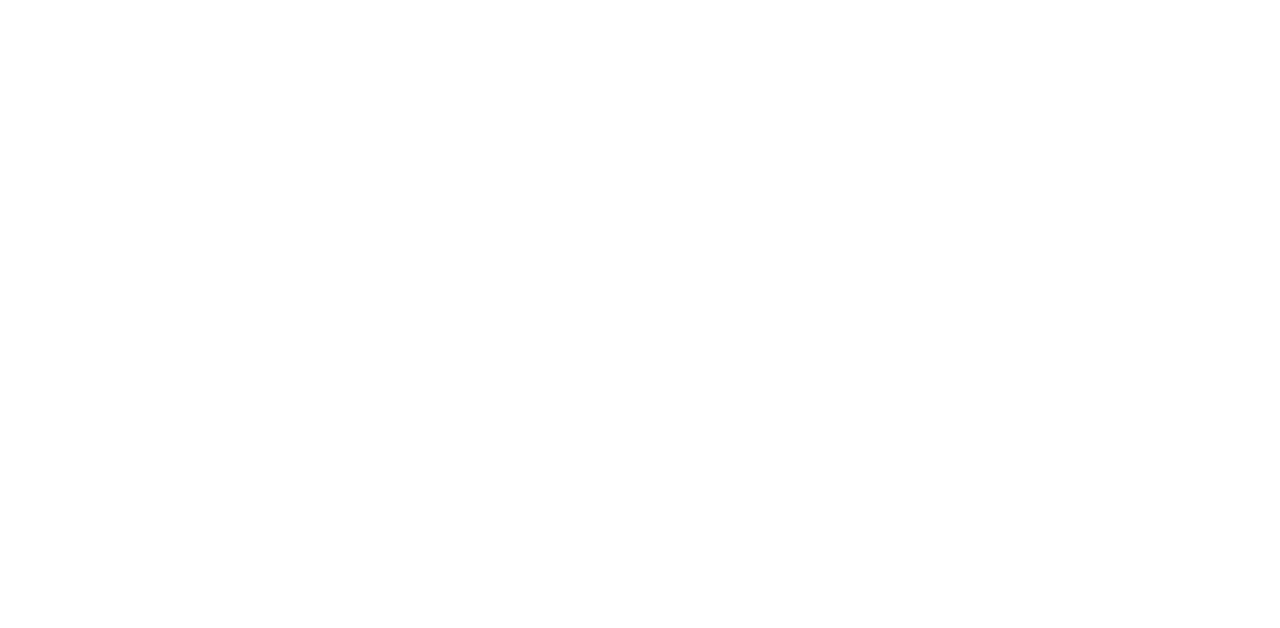
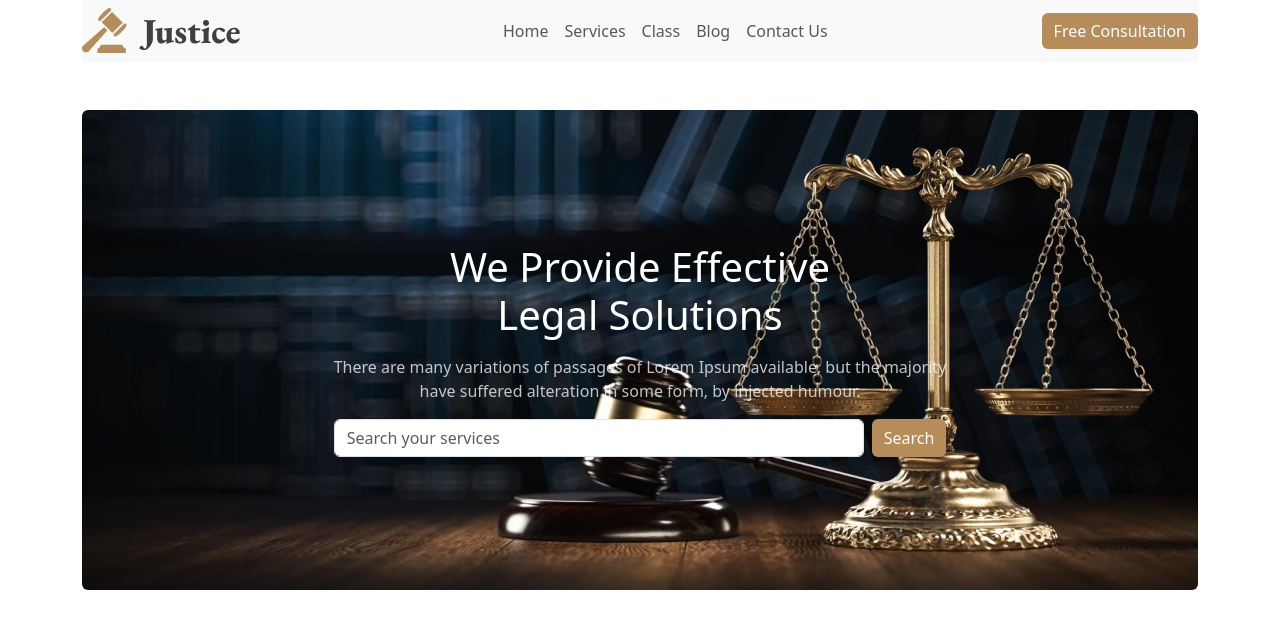
Before and after one commit to Tasfiadisha15/Legal_Solution_Justice, a plain HTML site: page index.html in a window 1280 px wide. Drawn offline with nearby package versions, Linux system fonts and the light colour scheme.

Commit message:
add navbar

```diff
--- a/index.html
+++ b/index.html
@@ -5,11 +5,93 @@
     <meta charset="UTF-8">
     <meta http-equiv="X-UA-Compatible" content="IE=edge">
     <meta name="viewport" content="width=device-width, initial-scale=1.0">
-    <title>Legal Solution For Justice</title>
+    <title>Legal Solutions</title>
+    <!-- Connect Bootstrap -->
+    <link href="https://cdn.jsdelivr.net/npm/bootstrap@5.3.0-alpha1/dist/css/bootstrap.min.css" rel="stylesheet"
+        integrity="sha384-GLhlTQ8iRABdZLl6O3oVMWSktQOp6b7In1Zl3/Jr59b6EGGoI1aFkw7cmDA6j6gD" crossorigin="anonymous">
+    <!-- Connect CSS -->
+    <link rel="stylesheet" href="style.css">
 </head>
+<!-- Body Started -->
 
-<body>
+<body class="container">
+    <!-- Header -->
+    <header>
+        <!-- Navbar -->
+        <nav class="navbar navbar-expand-lg bg-body-tertiary">
+            <img src="images/logo2.png" alt="">
+            <button class="navbar-toggler" type="button" data-bs-toggle="collapse"
+                data-bs-target="#navbarSupportedContent" aria-controls="navbarSupportedContent" aria-expanded="false"
+                aria-label="Toggle navigation">
+                <span class="navbar-toggler-icon"></span>
+            </button>
+            <div class="collapse navbar-collapse align-items-center justify-content-center text-align-center "
+                id="navbarSupportedContent">
+                <ul class="navbar-nav mb-2 mb-lg-0 ms-lg-5 ms-3">
+                    <li class="nav-item">
+                        <a class="nav-link" aria-current="page" href="#">Home</a>
+                    </li>
+                    <li class="nav-item">
+                        <a class="nav-link" href="#">Services</a>
+                    </li>
+                    <li class="nav-item">
+                        <a class="nav-link " href="#">Class</a>
+                    </li>
+                    <li class="nav-item">
+                        <a class="nav-link" href="#">Blog</a>
+                    </li>
+                    <li class="nav-item">
+                        <a class="nav-link" href="#">Contact Us</a>
+                    </li>
+                </ul>
+            </div>
+            <button type="button" class="btn btn-primary" data-bs-toggle="modal" data-bs-target="#exampleModal">
+                Free Consultation
+            </button>
+            <!-- Modal -->
+            <div class="modal fade" id="exampleModal" tabindex="-1" aria-labelledby="exampleModalLabel"
+                aria-hidden="true">
+                <div class="modal-dialog">
+                    <div class="modal-content">
+                        <div class="modal-header">
+                            <h1 class="modal-title fs-5" id="exampleModalLabel">Hello Everyone</h1>
+                            <button type="button" class="btn-close" data-bs-dismiss="modal" aria-label="Close"></button>
+                        </div>
+                        <div class="modal-body">
+                            If you deal with us? Please keep it save.
+                        </div>
+                        <div class="modal-footer">
+                            <button type="button" class="btn btn-primary" data-bs-dismiss="modal">Close</button>
+                            <button type="button" class="btn btn-primary">Save</button>
+                        </div>
+                    </div>
+                </div>
+            </div>
+        </nav>
+        <!-- Navbar Banner -->
+        <nav class="container-fluid d-flex flex-column justify-content-center align-items-center bg-image p-5 text-center shadow-1-strong rounded mb-5 mt-5 text-white"
+            style="background-image: url('images/banner.png'); height: 60vh; background-repeat: no-repeat; background-position: center;">
+            <div>
+                <h1 class="mb-3">We Provide Effective <br> Legal Solutions</h1>
+                <p class="fs-6 text-white opacity-75">
+                    There are many variations of passages of Lorem Ipsum available, but the majority
+                    <br> have suffered alteration in some form, by injected humour.
+                </p>
+                <form class="d-flex" role="search">
+                    <input class="form-control me-2" type="search" placeholder="Search your services"
+                        aria-label="Search">
+                    <button class="btn btn-secondary" type="submit">Search</button>
+                </form>
+            </div>
+        </nav>
+    </header>
+    <!-- Header End -->
 
+
+    <!-- JS Bootstrap -->
+    <script src="https://cdn.jsdelivr.net/npm/bootstrap@5.3.0-alpha1/dist/js/bootstrap.bundle.min.js"
+        integrity="sha384-w76AqPfDkMBDXo30jS1Sgez6pr3x5MlQ1ZAGC+nuZB+EYdgRZgiwxhTBTkF7CXvN"
+        crossorigin="anonymous"></script>
 </body>
 
 </html>
--- a/style.css
+++ b/style.css
@@ -0,0 +1,10 @@
+/* Styles */
+
+.btn {
+    background-color: #B68C5A;
+    border: none;
+}
+
+.btn:hover {
+    background-color: #B68C5A;
+}
```
